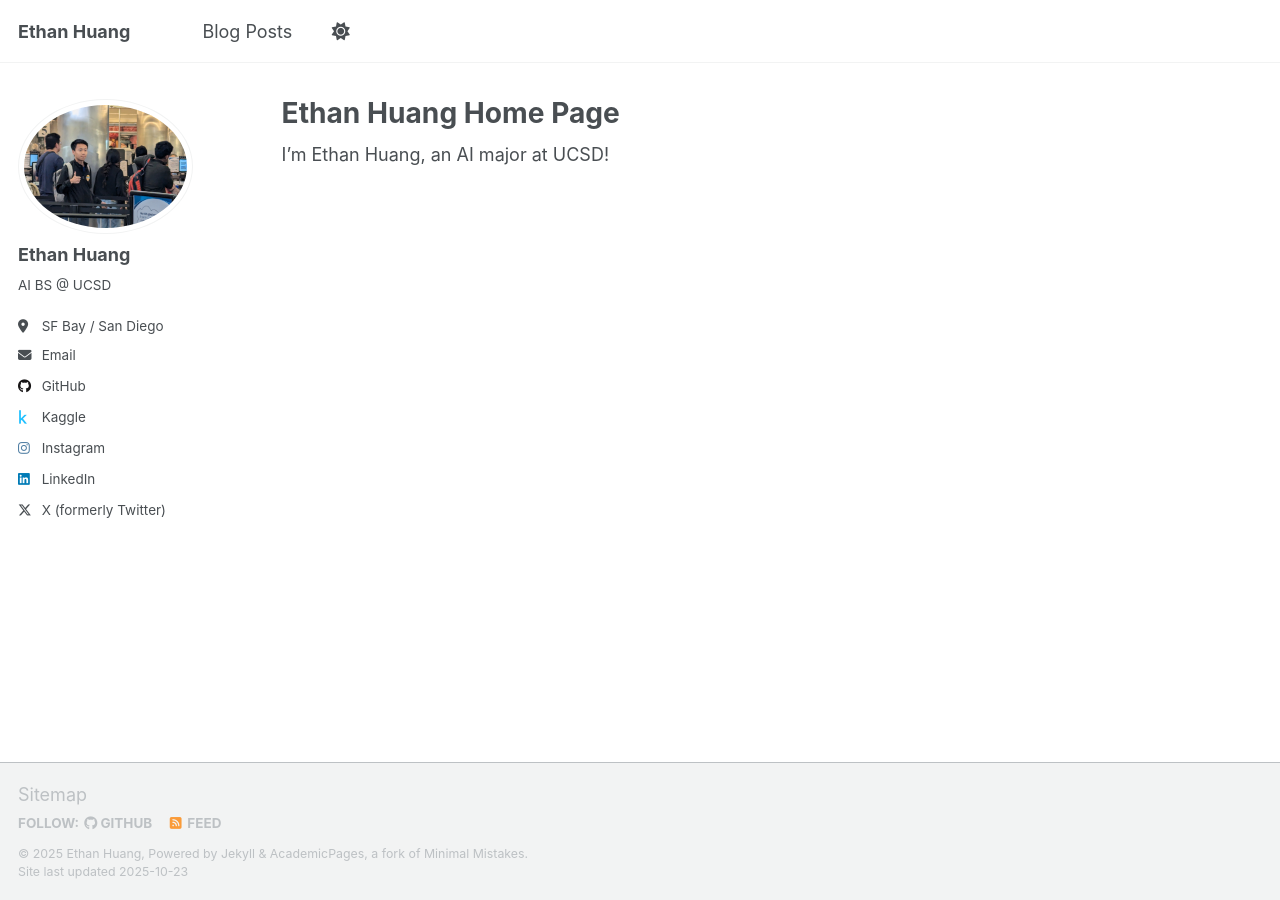
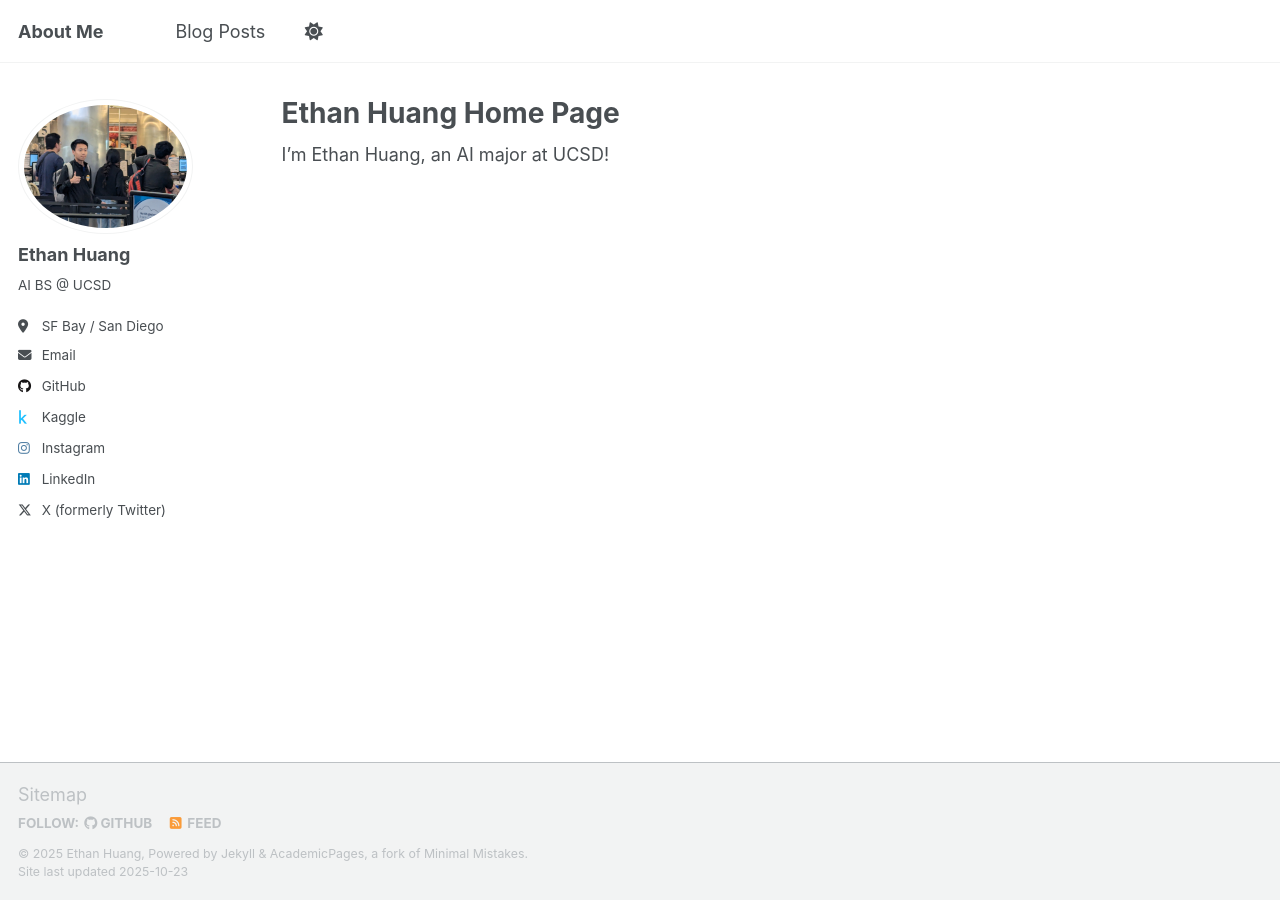
Before and after one commit to hyatch/hyatch.github.io, a Jekyll site: the page built from _pages/about.md, in a window 1280 px wide. Built offline with Jekyll 4.4.1, drawn with Linux system fonts in a browser that asks for light colours; a script that is not in the unit is left out.

Commit message:
Change site title from 'Ethan Huang' to 'About Me'

```diff
--- a/_config.yml
+++ b/_config.yml
@@ -9,7 +9,7 @@
 # Basic Site Settings
 locale                   : "en-US"
 site_theme               : "default" # Currently available options are "default", "air"
-title                    : "Ethan Huang"
+title                    : "About Me"
 title_separator          : "-"
 name                     : &name "Ethan Huang"
 description              : &description "Ethan Huang's academic portfolio"   # Update this with a general description of your site, this is the default if not overridden by a page
```
